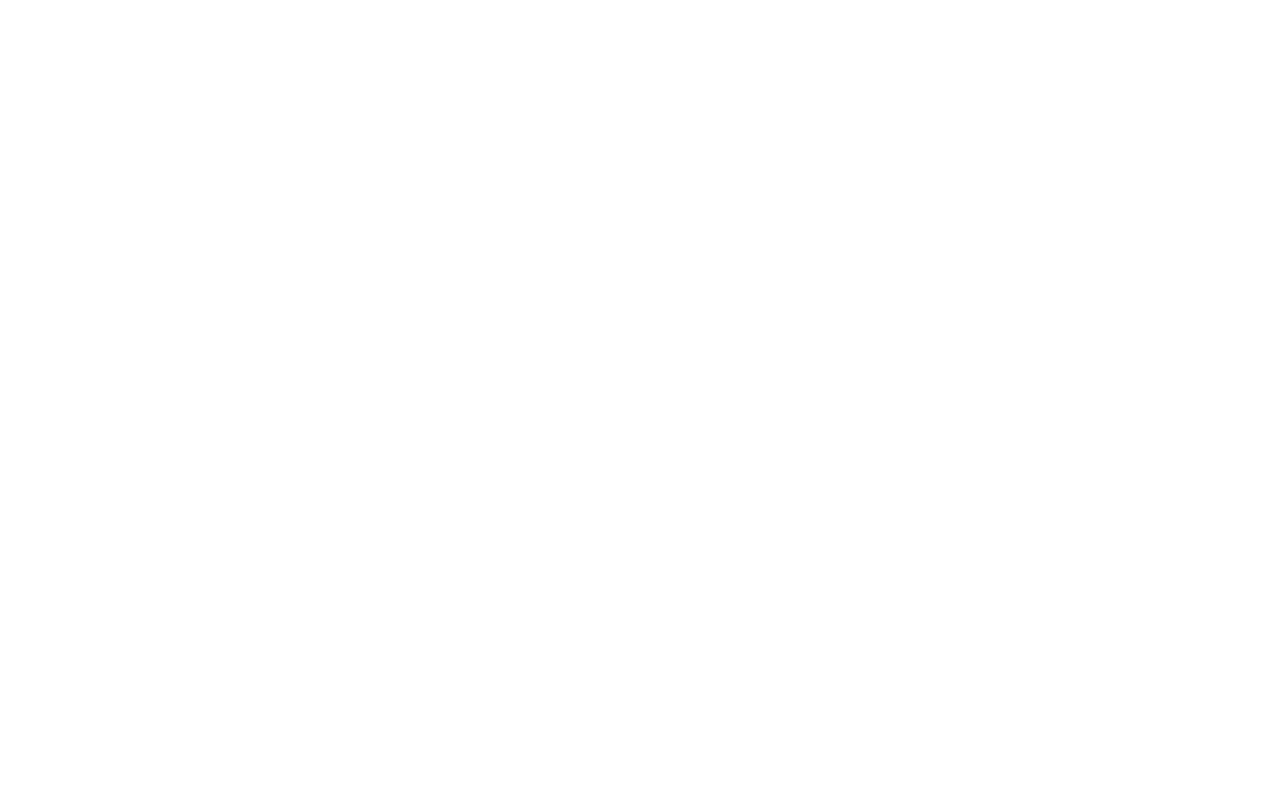
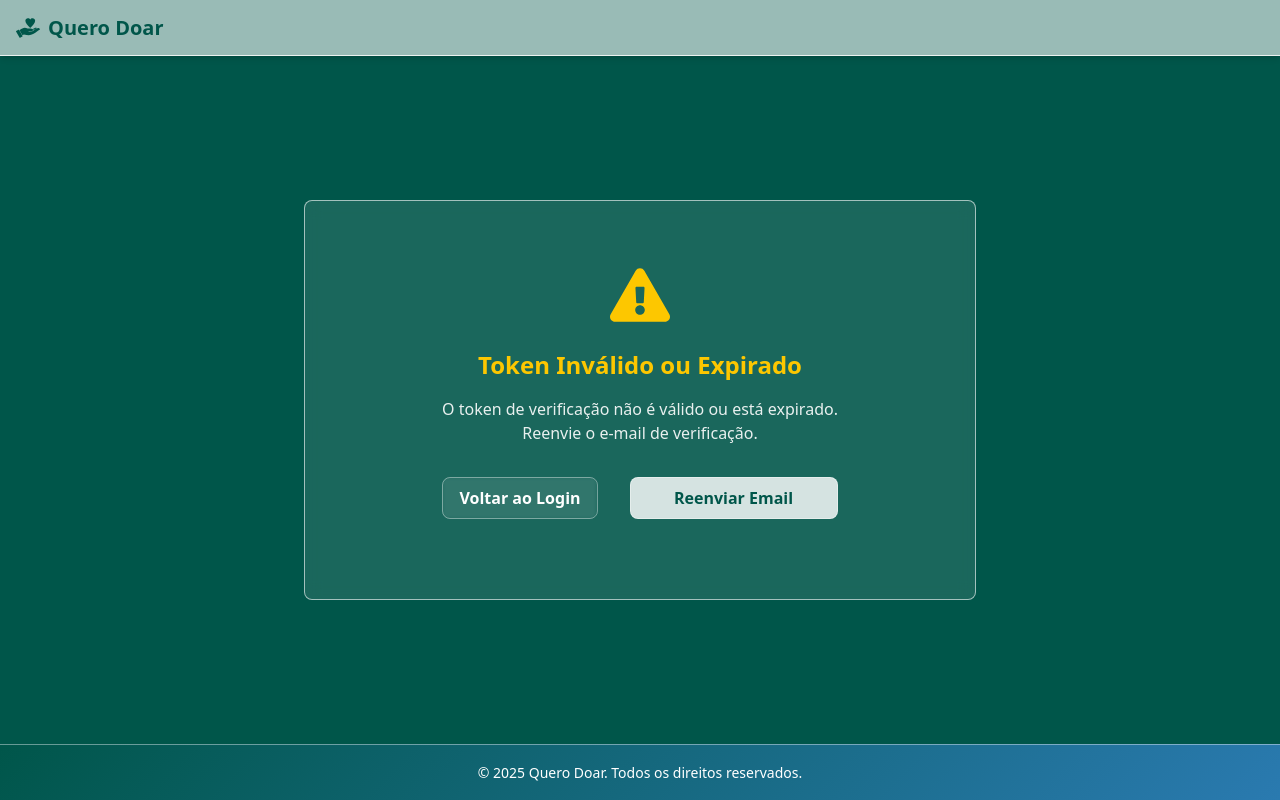
Before and after one commit to Eduardo-Ohlweiler/quero_doar_frontend, a React (Vite) app: page /verify in a window 1280 px wide. Before the commit this address had no page. Built offline with nearby package versions, Linux system fonts and the light colour scheme.

Commit message:
feat: Adiciona protótipo da página de verificação de token com componente UserVerify

```diff
--- a/src/App.jsx
+++ b/src/App.jsx
@@ -14,6 +14,7 @@
 import OverlayTest from "./pages/test/OverlayTest";
 import LevelUpOverlayTest from "./pages/test/LevelUpOverlayTest";
 import Profile from "./pages/Profile";
+import Verify from "./pages/Verify";
 
 
 function App() {
@@ -25,13 +26,17 @@
           {/* Layout mínimo do header e do footer */}
           <Route element={<MinimalMainLayout />}>
             <Route path="/login" element={<Login />} />
-
+            <Route path="/verify" element={<Verify />} />
 
             {/* TESTES */}
             <Route path="/test/overlaytest" element={<OverlayTest />} />
             <Route path="/test/levelupoverlaytest" element={<LevelUpOverlayTest />} />
 
           </Route>
+
+
+
+
           {/* Layout completo do header e do footer */}
           <Route element={<MainLayout />}>
             <Route path="/" element={<Home />} />
--- /dev/null
+++ b/src/pages/Verify.jsx
@@ -0,0 +1,34 @@
+import React, { useState, useEffect } from "react";
+import UserVerify from "../components/UserVerify/UserVerify";
+import { useNavigate, useParams } from "react-router-dom";
+
+export default function Verify() {
+    const { token } = useParams();
+    const [componentMode, setComponentMode] = useState("loading"); // 'loading', 'activated', 'expired'
+    const [isLoading, setIsLoading] = useState(true);
+    const navigate = useNavigate();
+
+    useEffect(() => {
+        // Simula a verificação do token
+        const timer = setTimeout(() => {
+            // Após a verificação, navega para a página de login
+            setComponentMode("expired");
+            // setComponentMode("activated");
+        }, 1500); // Simula 5 segundos de verificação
+        return () => clearTimeout(timer);
+    }, []);
+
+    return (
+        <div className="h-[var(--viewport-height-minus-header-minimal)] bg-[var(--color-primary)]">
+            <UserVerify
+                mode={componentMode}
+                onNavigateToLogin={() => {
+                    navigate("/login");
+                }}
+                onResendVerificationEmail={() => {
+                    alert("Reenviar email de verificação");
+                }}
+            />
+        </div>
+    );
+}
```
